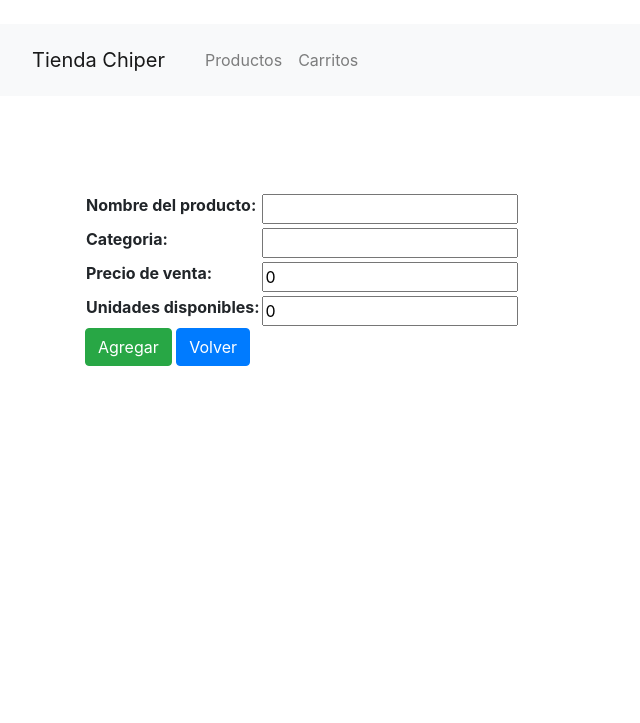
After one commit to DanielFPenaP/carritoChiper-1, a Django app: page /tienda/agregar in a window 1280 px wide. The commit adds this page. Shown: the top 723 px of the page, without its empty margins (0-640 px from the left). Run offline with Django 3.2, Linux system fonts and the light colour scheme; some libraries are stand-ins or nearby versions.

Commit message:
Agregar productos

```diff
--- a/chiper/settings.py
+++ b/chiper/settings.py
@@ -79,8 +79,8 @@ DATABASES = {
         'ENGINE': 'django.db.backends.postgresql',
         'NAME': 'monitoringDB',
         'USER':'monitoringUser',
-        'PASSWORD':'XXXXXX',
-        'HOST':'XXXXXX',
+        'PASSWORD':'xxxxxxxxx',
+        'HOST':'xxxxxxxxx',
         'PORT':'5432',
     }
 }
--- /dev/null
+++ b/tienda/logic.py
@@ -0,0 +1,31 @@
+from .models import Producto
+from django import forms
+
+
+def getProductos():
+    return Producto.objects.all()
+
+
+def create_producto(form):
+    producto = form.save()
+    producto.save()
+    return ()
+
+
+
+class ProductoForm(forms.ModelForm):
+    class Meta:
+        model = Producto
+        fields = [
+            'nombre',
+            'categoria',
+            'precio',
+            'disponibilidad',
+        ]
+
+        labels = {
+              'nombre' : 'Nombre del producto',
+             'categoria' : 'Categoria',
+             'precio' : 'Precio de venta',
+             'disponibilidad' : 'Unidades disponibles',
+        }
--- /dev/null
+++ b/tienda/templates/crearProducto.html
@@ -0,0 +1,73 @@
+
+<!DOCTYPE html>
+<html>
+    <head>
+        <link rel="stylesheet" href="https://stackpath.bootstrapcdn.com/bootstrap/4.1.3/css/bootstrap.min.css" integrity="sha384-MCw98/SFnGE8fJT3GXwEOngsV7Zt27NXFoaoApmYm81iuXoPkFOJwJ8ERdknLPMO" crossorigin="anonymous">
+        <script src="https://stackpath.bootstrapcdn.com/bootstrap/4.1.3/js/bootstrap.min.js" integrity="sha384-ChfqqxuZUCnJSK3+MXmPNIyE6ZbWh2IMqE241rYiqJxyMiZ6OW/JmZQ5stwEULTy" crossorigin="anonymous"></script>
+        <meta name="viewport" content="width=device-width, initial-scale=1.0">
+
+        <title>Chiper</title>
+
+    </head>
+    <body>
+        <br>
+        <nav class="navbar navbar-expand-lg navbar-light bg-light">
+
+<!--
+            <nav class="navbar navbar-light bg-light">
+                <a class="navbar-brand" href="/">
+
+                <img src="/logo.png" width="45" height="45" alt="">
+                </a>
+            </nav>
+-->
+
+          <nav class="navbar navbar-light bg-light">
+              <a class="navbar-brand" href="/">
+                  Tienda Chiper
+              </a>
+          </nav>
+
+
+          <div class="collapse navbar-collapse" id="navbarSupportedContent">
+            <ul class="navbar-nav mr-auto">
+                <li class="nav-item">
+                    <a class="nav-link" href="productos">Productos</a>
+                </li>
+                <li class="nav-item">
+                    <a class="nav-link" href="#">Carritos</a>
+                </li>
+            </ul>
+
+          </div>
+        </nav>
+
+
+        <main>
+          <div class="container" style="min-height: 580px;">
+
+
+<!-- {% block content %} -->
+
+            <form method="POST">
+                {% csrf_token %}
+                <br>
+                <table>
+                {{ form.as_table }}
+              </table>
+                <button type="submit" class="btn btn-success waves-effect waves-light">Agregar</button>
+                <button type="button" class="btn btn-primary waves-effect waves-light"
+                                            onClick=" window.location.href='/tienda/productos' ">Volver
+                </button>
+            </form>
+
+<!-- {% endblock %} -->
+
+</div>
+</main>
+
+</body>
+
+
+
+</html>
--- a/tienda/urls.py
+++ b/tienda/urls.py
@@ -4,4 +4,5 @@ from . import views
 urlpatterns = [
     path('productos', views.list_productos),
     path('', views.index, name='index'),
+    path('agregar', views.producto_create),
 ]
--- a/tienda/views.py
+++ b/tienda/views.py
@@ -1,14 +1,39 @@
 from django.shortcuts import render
-from django.http import HttpResponse
-from .models import Producto
-
+from django.http import HttpResponse, HttpResponseRedirect
+from .logic import getProductos, ProductoForm, create_producto
+from django.contrib import messages
+from django.urls import reverse
 
 def index(request):
     return HttpResponse("Buenaas, estas en la tienda de chiper!")
 
 def list_productos(request):
-    productos = queryset = Producto.objects.all()
+    if request.method == 'POST':
+        dict=request.POST
+        print(dict)
+        messages.add_message(request, messages.SUCCESS, 'Producto -'+dict.__getitem__('id')+'- agregado')
+        return HttpResponseRedirect('productos')
+    else:
+        productos = getProductos()
+        context = {
+            'productos_list': productos
+        }
+        return render(request, 'productos.html', context)
+
+def producto_create(request):
+    if request.method == 'POST':
+        form = ProductoForm(request.POST)
+        if form.is_valid():
+            create_producto(form)
+            messages.add_message(request, messages.SUCCESS, 'Producto creado')
+            return HttpResponseRedirect('productos')
+        else:
+            print(form.errors)
+    else:
+        form = ProductoForm()
+
     context = {
-        'productos_list': productos
+        'form': form,
     }
-    return render(request, 'productos.html', context)
+
+    return render(request, 'crearProducto.html', context)
```
Also changed, not shown: tienda/templates/productos.html (+26 -6 lines), chiper/logo.png (renamed from chiper/static/media/logo.png), 6 other files.
